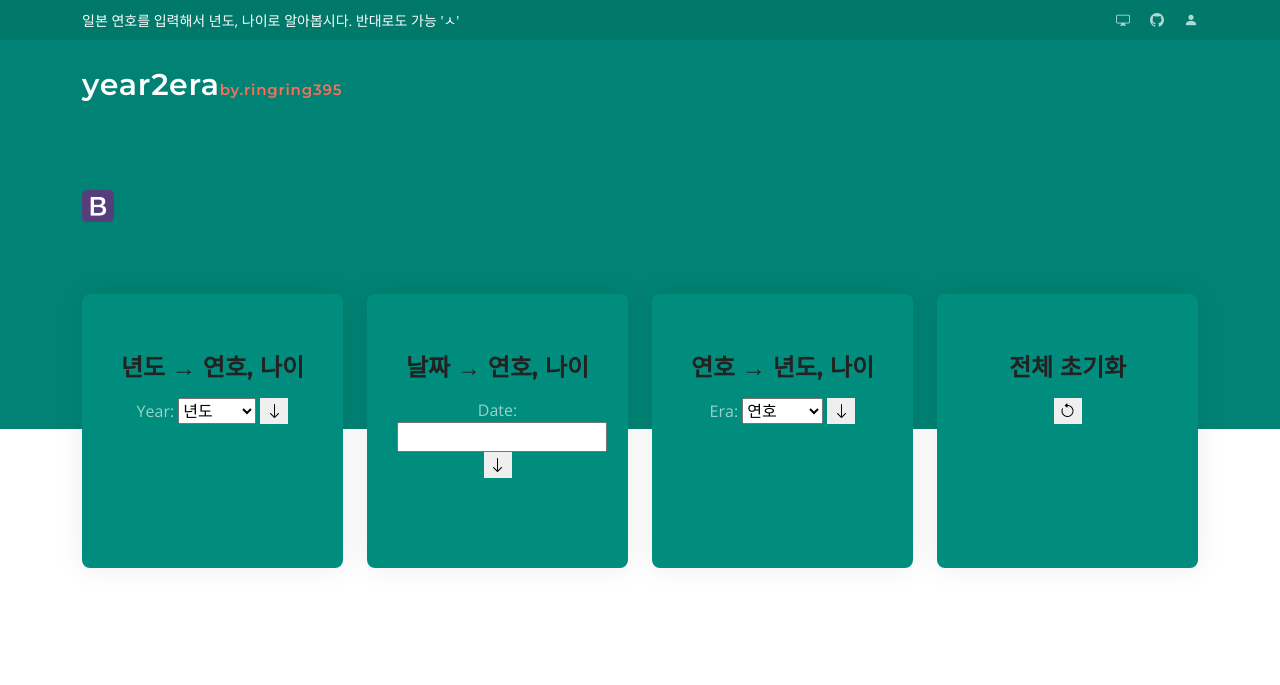
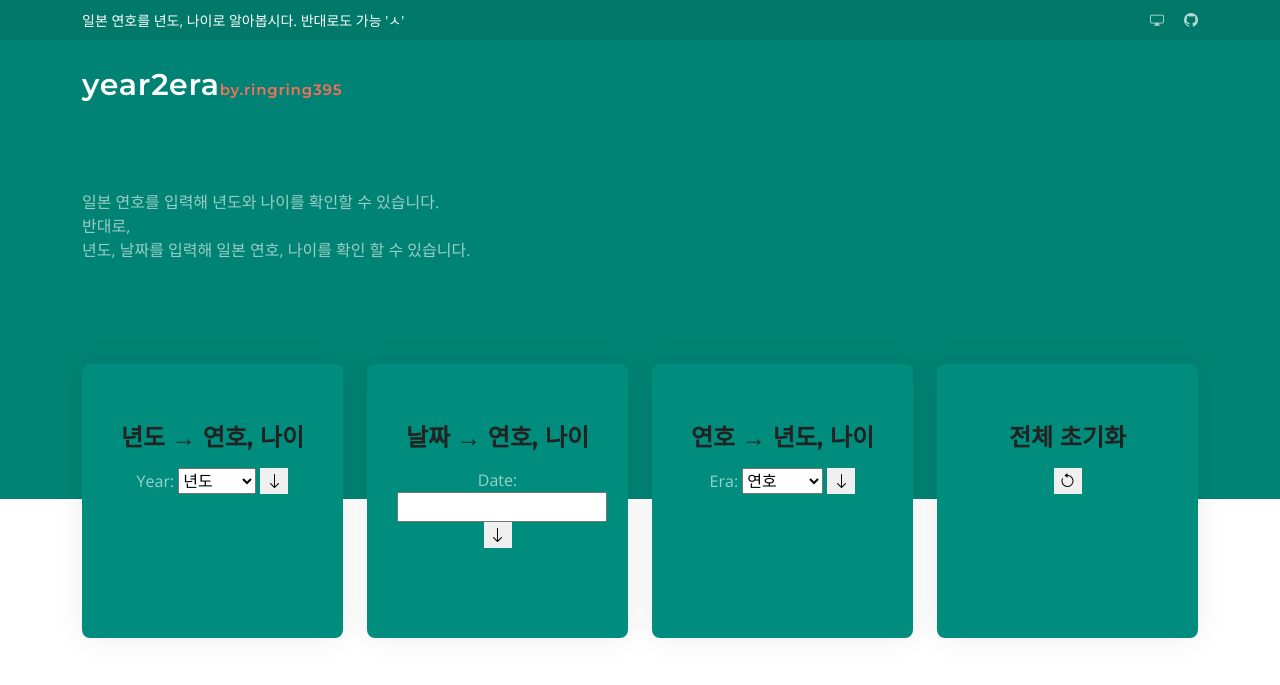
Before and after one commit to ringring395/year2era, a plain HTML site: page index.html in a window 1280 px wide. Shown: the top 685 px of the page. Drawn offline with nearby package versions, Linux system fonts and the light colour scheme.

Commit message:
year2era

```diff
--- a/index.html
+++ b/index.html
@@ -42,12 +42,11 @@
   <section id="topbar" class="topbar d-flex align-items-center">
     <div class="container d-flex justify-content-center justify-content-md-between">
       <div class="contact-info d-flex align-items-center">
-        <li class="bi d-flex align-items-center">일본 연호를 입력해서 년도, 나이로 알아봅시다. 반대로도 가능 'ㅅ'</li>
+        <li class="bi d-flex align-items-center">일본 연호를 년도, 나이로 알아봅시다. 반대로도 가능 'ㅅ'</li>
       </div>
       <div class="social-links d-none d-md-flex align-items-center">
         <a href="https://blog.naver.com/ringring395" class="display"><i class="bi bi-display"></i></a>
         <a href="https://github.com/ringring395" class="github"><i class="bi bi-github"></i></a>
-        <a href="#" class="person-fill"><i class="bi bi-person-fill"></i></a>
       </div>
     </div>
   </section><!-- End Top Bar -->
@@ -101,7 +100,9 @@
     <div class="container position-relative">
       <div class="row gy-5" data-aos="fade-in">
         <div class="col-lg-6 order-1 order-lg-2">
-          <img src="assets/img/favicon.png" class="img-fluid" alt="" data-aos="zoom-out" data-aos-delay="100">
+          <p>일본 연호를 입력해 년도와 나이를 확인할 수 있습니다.<br>
+            반대로,<br>
+             년도, 날짜를 입력해 일본 연호, 나이를 확인 할 수 있습니다.</p>
         </div>
       </div>
     </div>
```
